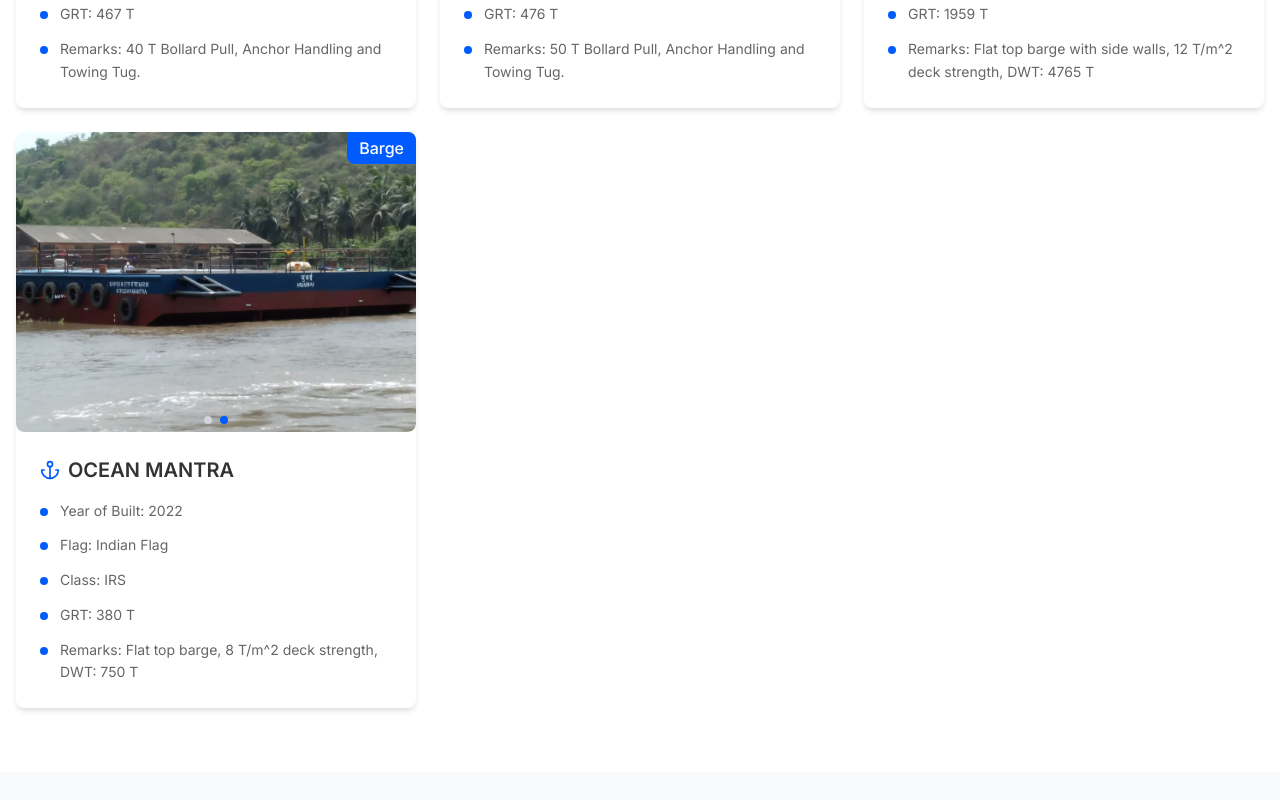
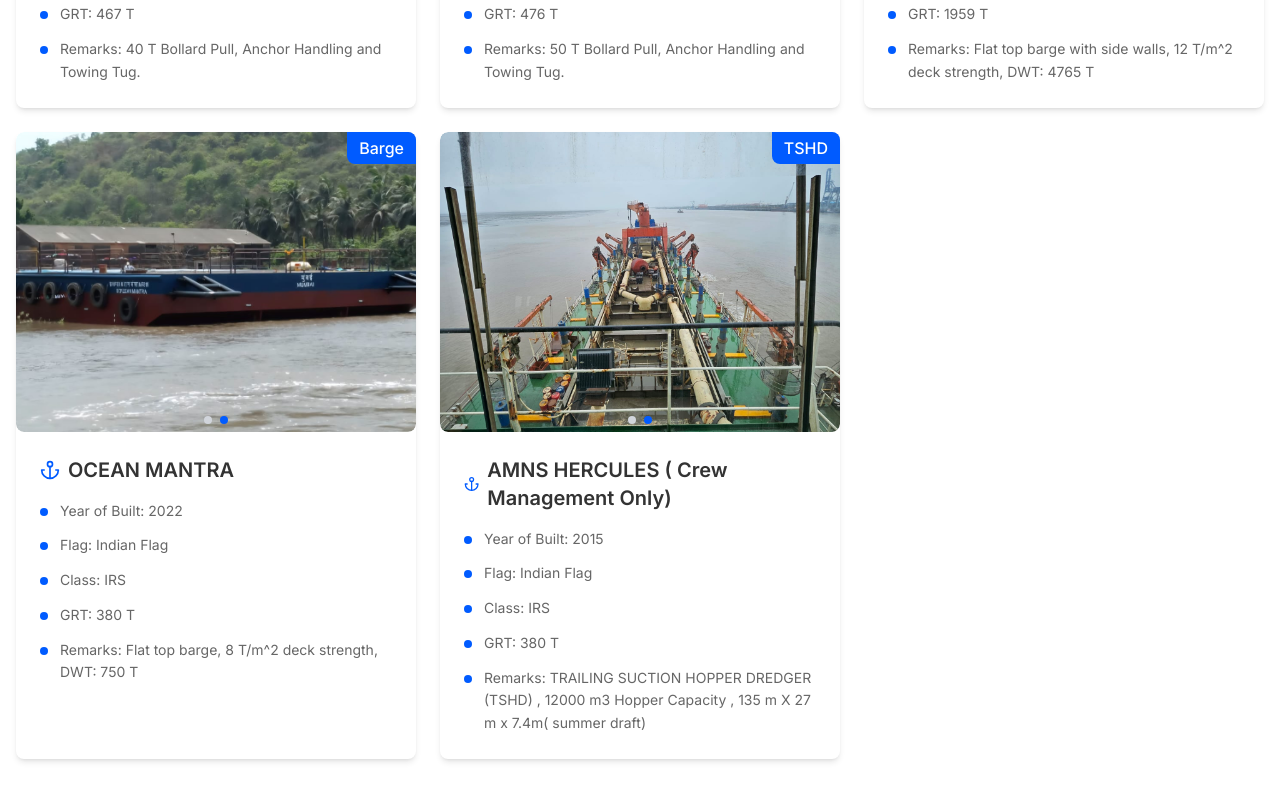
Before and after one commit to AadidevRaizada/Fullahead, a React (Vite) app: page /fleet in a window 1280 px wide. Shown: the part 1739-2539 px from the top of the page. Built offline with nearby package versions, Linux system fonts and the light colour scheme.

Commit message:
added AMNS Hercules

```diff
--- a/src/pages/FleetPage.tsx
+++ b/src/pages/FleetPage.tsx
@@ -115,6 +115,21 @@ const FleetPage: React.FC = () => {
         'GRT: 380 T',
           'Remarks: Flat top barge, 8 T/m^2 deck strength, DWT: 750 T'
       ]
+    },
+    {
+      name: 'AMNS HERCULES ( Crew Management Only)',
+      type: 'TSHD',
+      images: [
+        '/images/Fleet/AMNS-HERCULES-1.JPG',
+        '/images/Fleet/AMNS-HERCULES.JPG'
+      ],
+      specs: [
+        'Year of Built: 2015 ',
+        'Flag: Indian Flag',
+        'Class: IRS ',
+        'GRT: 380 T',
+          'Remarks: TRAILING SUCTION HOPPER DREDGER (TSHD) , 12000 m3 Hopper Capacity , 135 m X 27 m x 7.4m( summer draft)'
+      ]
     }
   ];
 
```
Also changed, not shown: public/images/Fleet/AMNS-HERCULES-1.jpg (added), public/images/Fleet/AMNS-HERCULES.jpg (added).
